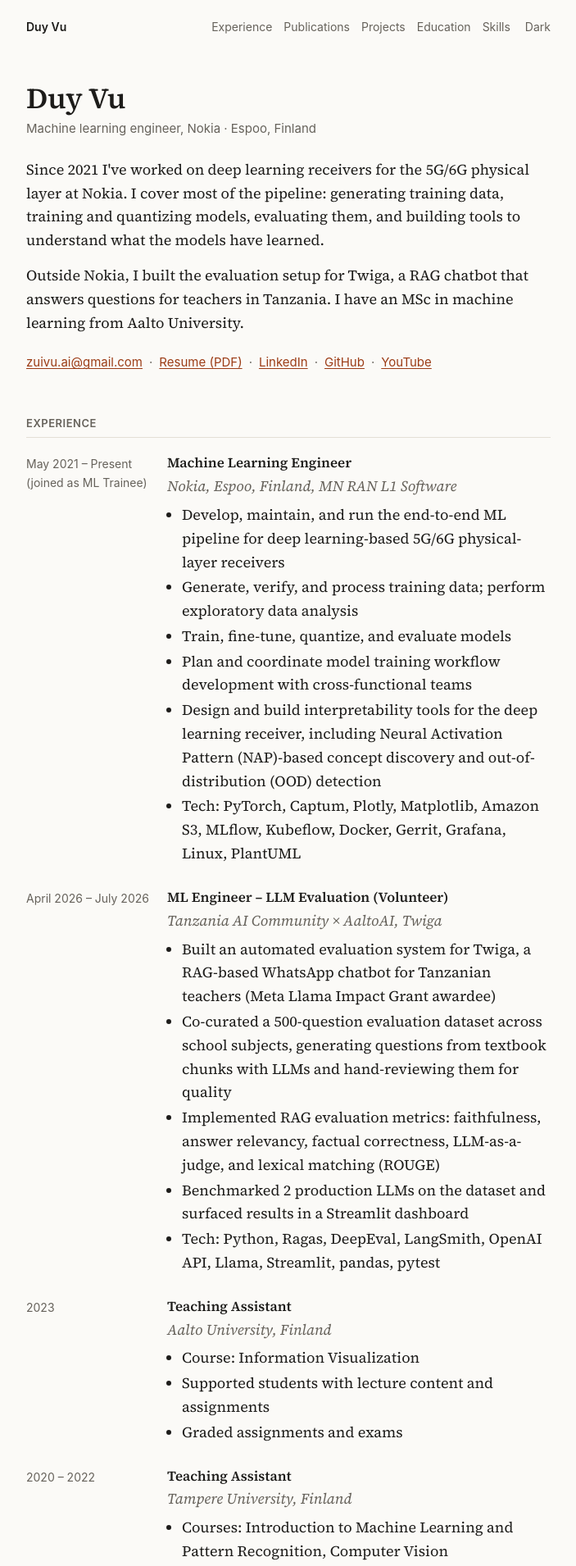
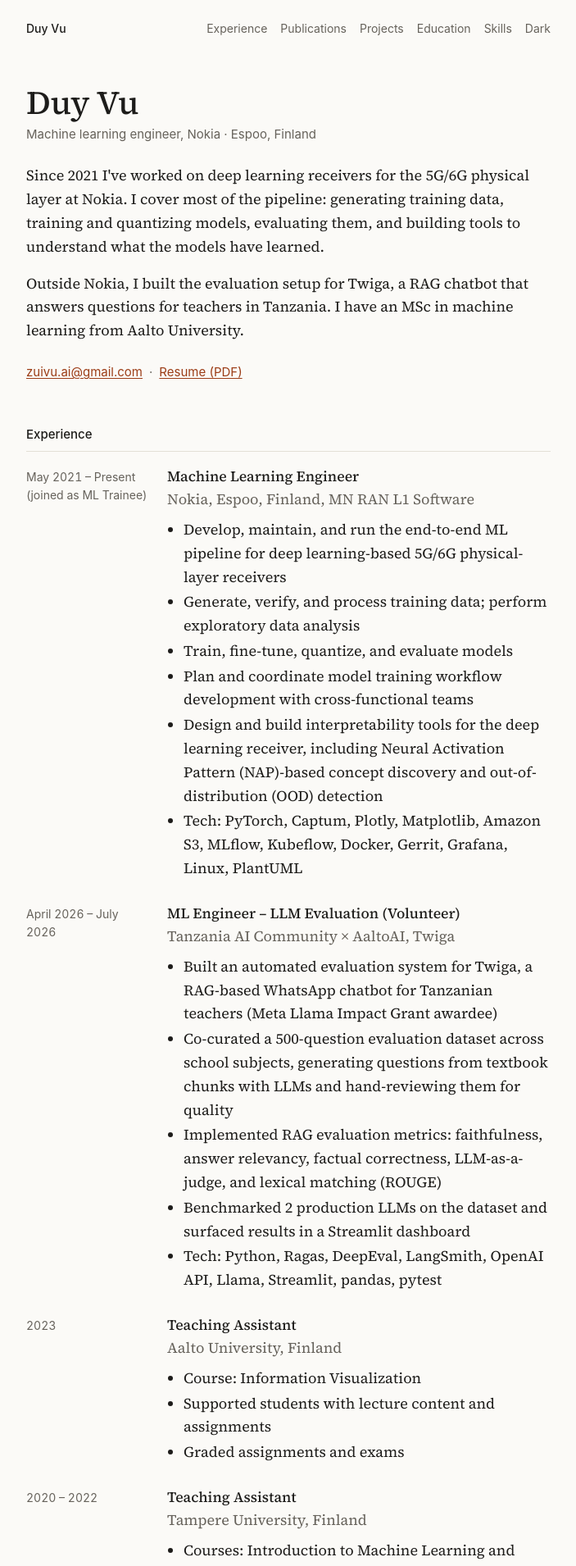
Before and after one commit to zuivu/zuivu.github.io, a Jekyll site: the page built from index.html, in a window 1280 px wide. Shown: the top 1910 px of the page at 82% size, without its empty margins (288-991 px from the left). Built offline with Jekyll 4.4.1, drawn with Linux system fonts in a browser that asks for light colours; some of the changed text lies outside the part shown.

Commit message:
Polish pass using the unslop checklist
Sentence-case section headings, drop italics on meta lines, move
spacing onto a 4px grid, lighten heading weights, tabular dates, and
keep only email and resume in the intro with social links in the footer.

Co-Authored-By: Claude Opus 5.5 <noreply@anthropic.com>
Claude-Session: https://claude.ai/code/session_01XTnkKR89FPp44aDyZ43pG9

```diff
--- a/_layouts/default.html
+++ b/_layouts/default.html
@@ -31,7 +31,7 @@
 
   <link rel="preconnect" href="https://fonts.googleapis.com">
   <link rel="preconnect" href="https://fonts.gstatic.com" crossorigin>
-  <link href="https://fonts.googleapis.com/css2?family=Source+Serif+4:ital,opsz,wght@0,8..60,400;0,8..60,600;1,8..60,400&display=swap" rel="stylesheet">
+  <link href="https://fonts.googleapis.com/css2?family=Source+Serif+4:ital,opsz,wght@0,8..60,400;0,8..60,500;1,8..60,400&display=swap" rel="stylesheet">
   <link rel="stylesheet" href="{{ '/assets/css/style.css' | relative_url }}">
 
   {% if site.google_analytics %}
@@ -66,7 +66,8 @@
 
   <footer class="footer">
     <div class="container footer__inner">
-      {{ site.author }}, {{ 'now' | date: "%Y" }}. Last updated {{ site.time | date: "%B %Y" }}.
+      <span class="footer__links">{% for s in site.data.social %}<a href="{{ s.url }}" rel="noopener">{{ s.name }}</a>{% endfor %}</span>
+      <span>Last updated {{ site.time | date: "%B %Y" }}</span>
     </div>
   </footer>
 
--- a/assets/css/style.css
+++ b/assets/css/style.css
@@ -39,15 +39,15 @@ a:hover { text-decoration-thickness: 2px; }
 .nav__inner {
   max-width: var(--maxw);
   margin: 0 auto;
-  padding: 22px 20px 0;
+  padding: 24px 20px 0;
   display: flex;
   align-items: baseline;
-  gap: 18px;
+  gap: 16px;
   font-family: var(--sans);
   font-size: 14px;
 }
-.nav__brand { color: var(--text); text-decoration: none; font-weight: 600; }
-.nav__links { display: flex; flex-wrap: wrap; gap: 14px; margin-left: auto; }
+.nav__brand { color: var(--text); text-decoration: none; font-weight: 500; }
+.nav__links { display: flex; flex-wrap: wrap; gap: 8px 16px; margin-left: auto; }
 .nav__links a { color: var(--muted); text-decoration: none; }
 .nav__links a:hover { color: var(--text); text-decoration: underline; }
 
@@ -63,23 +63,21 @@ a:hover { text-decoration-thickness: 2px; }
 
 /* Intro */
 .hero { padding: 56px 0 24px; }
-.hero__name { font-size: 2.2rem; font-weight: 600; line-height: 1.15; margin: 0 0 4px; }
+.hero__name { font-size: 2.5rem; font-weight: 500; line-height: 1.15; margin: 0 0 4px; }
 .hero__role { font-family: var(--sans); font-size: 15px; color: var(--muted); margin: 0 0 24px; }
-.hero__lede p { margin: 0 0 14px; }
-.hero__links { font-family: var(--sans); font-size: 15px; margin: 22px 0 0; }
+.hero__lede p { margin: 0 0 16px; }
+.hero__links { font-family: var(--sans); font-size: 15px; margin: 24px 0 0; }
 .hero__links a + a::before { content: "·"; color: var(--muted); display: inline-block; margin: 0 8px; text-decoration: none; }
 
 /* Sections */
 .section { padding: 28px 0 8px; }
 .section__title {
   font-family: var(--sans);
-  font-size: 13px;
-  font-weight: 600;
-  letter-spacing: 0.04em;
-  text-transform: uppercase;
-  color: var(--muted);
-  margin: 0 0 18px;
-  padding-bottom: 6px;
+  font-size: 15px;
+  font-weight: 500;
+  color: var(--text);
+  margin: 0 0 16px;
+  padding-bottom: 8px;
   border-bottom: 1px solid var(--rule);
 }
 
@@ -91,35 +89,36 @@ a:hover { text-decoration-thickness: 2px; }
   gap: 0 20px;
   margin-bottom: 24px;
 }
-.timeline__dates { font-family: var(--sans); font-size: 14px; color: var(--muted); margin: 3px 0 0; }
-.timeline__degree { font-size: 1.05rem; font-weight: 600; margin: 0; }
-.timeline__inst { margin: 0 0 6px; color: var(--muted); font-style: italic; }
-.timeline__details { margin: 0; padding-left: 18px; list-style: disc; }
+.timeline__dates { font-family: var(--sans); font-size: 14px; color: var(--muted); margin: 4px 0 0; font-variant-numeric: tabular-nums; }
+.timeline__degree { font-size: 1.1rem; font-weight: 500; margin: 0; }
+.timeline__inst { margin: 0 0 8px; color: var(--muted); }
+.timeline__details { margin: 0; padding-left: 20px; list-style: disc; }
 .timeline__details li { margin: 2px 0; }
-.timeline__gpa { margin: 4px 0 0; font-size: 0.95rem; color: var(--muted); }
+.timeline__gpa { margin: 4px 0 0; font-size: 0.95rem; color: var(--muted); font-variant-numeric: tabular-nums; }
 
 /* Publications */
-.publications { margin: 0; padding-left: 18px; }
+.publications { margin: 0; padding-left: 20px; }
 .publication__title { font-style: italic; }
 .publication__status { color: var(--muted); }
 
 /* Projects, certifications */
-.project, .cert { margin-bottom: 22px; }
-.project__name, .cert__name { font-size: 1.05rem; font-weight: 600; margin: 0; }
-.project__sub, .cert__meta { margin: 0 0 6px; color: var(--muted); font-style: italic; }
-.project__bullets, .cert__courses { margin: 0; padding-left: 18px; }
+.project, .cert { margin-bottom: 24px; }
+.project__name, .cert__name { font-size: 1.1rem; font-weight: 500; margin: 0; }
+.project__sub, .cert__meta { margin: 0 0 8px; color: var(--muted); }
+.project__bullets, .cert__courses { margin: 0; padding-left: 20px; }
 .project__bullets li, .cert__courses li { margin: 2px 0; }
 
 /* Skills */
 .skills { margin: 0; }
-.skills__row { display: grid; grid-template-columns: 9.5rem 1fr; gap: 0 20px; margin-bottom: 10px; }
-.skills__label { font-family: var(--sans); font-size: 14px; color: var(--muted); margin: 3px 0 0; font-weight: 400; }
+.skills__row { display: grid; grid-template-columns: 9.5rem 1fr; gap: 0 20px; margin-bottom: 12px; }
+.skills__label { font-family: var(--sans); font-size: 14px; color: var(--muted); margin: 4px 0 0; font-weight: 400; }
 .skills__items { margin: 0; }
 .skills__note { color: var(--muted); }
 
 /* Footer */
-.footer { margin-top: 40px; padding: 18px 0 40px; border-top: 1px solid var(--rule); }
-.footer__inner { font-family: var(--sans); font-size: 14px; color: var(--muted); }
+.footer { margin-top: 40px; padding: 16px 0 40px; border-top: 1px solid var(--rule); }
+.footer__inner { font-family: var(--sans); font-size: 14px; color: var(--muted); display: flex; flex-wrap: wrap; justify-content: space-between; gap: 8px 24px; }
+.footer__links a + a::before { content: "·"; color: var(--muted); display: inline-block; margin: 0 8px; text-decoration: none; }
 
 @media (max-width: 600px) {
   body { font-size: 17px; }
--- a/index.html
+++ b/index.html
@@ -17,7 +17,7 @@ layout: default
     </p>
   </div>
   <p class="hero__links">
-    <a href="mailto:{{ site.email }}">{{ site.email }}</a><a href="{{ '/Duy_Vu_Resume.pdf' | relative_url }}">Resume (PDF)</a>{% for s in site.data.social %}<a href="{{ s.url }}" rel="noopener">{{ s.name }}</a>{% endfor %}
+    <a href="mailto:{{ site.email }}">{{ site.email }}</a><a href="{{ '/Duy_Vu_Resume.pdf' | relative_url }}">Resume (PDF)</a>
   </p>
 </section>
 
```
